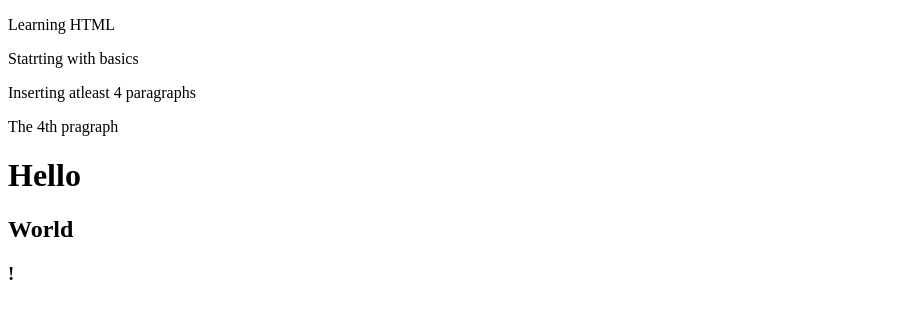
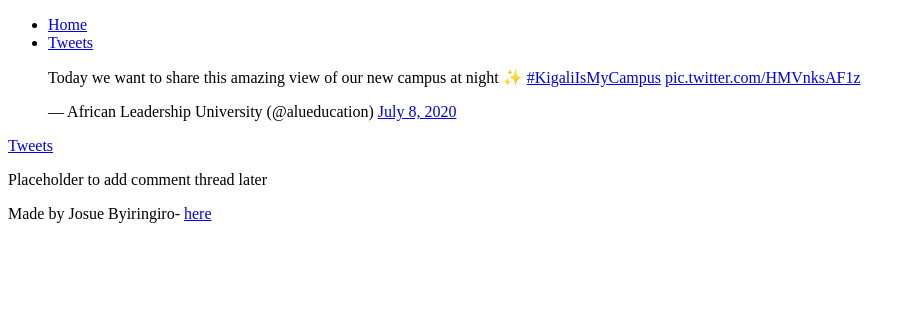
Before and after one commit to jbyiringiro/alu-web-development, a plain HTML site: page html_basic/tweets.html in a window 1280 px wide. Shown: the whole page, without its empty margins (0-916 px from the left). Drawn offline with Linux system fonts and the light colour scheme.

Commit message:
HTML basics

```diff
--- a/html_basic/tweets.html
+++ b/html_basic/tweets.html
@@ -1,17 +1,36 @@
 <!DOCTYPE html>
 <html lang="en">
-
-<head>
-    <meta charset="UTF-8">
+  <head>
+    <meta charset="UTF-8" />
+    <meta name="viewport" content="width=device-width, initial-scale=1.0" />
     <title>Learning HTML</title>
-</head>
-
-<body>
-    <p>Learning HTML</p>
-    <p>Statrting with basics</p>
-    <p>Inserting atleast 4 paragraphs</p>
-    <p>The 4th pragraph</p>
-    <h1>Hello</h1>
-    <h2>World</h2>
-    <h3>!</h3>
-    <a href="https://www.thecampus.rw/>
+  </head>
+  <body>
+    <header>
+      <ul>
+        <li><a href="alu-web-development/html_basic/index.html">Home</a></li>
+        <li><a href="alu-web-development/html_basic/tweets.html">Tweets</a></li>
+      </ul>
+    </header>
+    <main>
+       <article>
+         <blockquote class="twitter-tweet">
+           <p lang="en" dir="ltr">Today we want to share this amazing view of our new campus at night ✨
+              <a href="https://twitter.com/hashtag/KigaliIsMyCampus?src=hash&amp;ref_src=twsrc%5Etfw">#KigaliIsMyCampus</a>
+             <a href="https://t.co/HMVnksAF1z">pic.twitter.com/HMVnksAF1z</a></p>&mdash; African Leadership University (@alueducation) <a href="https://twitter.com/alueducation/status/1280919389890633730?ref_src=twsrc%5Etfw">July 8, 2020</a>
+         </blockquote>
+         <script async src="https://platform.twitter.com/widgets.js" charset="utf-8"></script>
+        <a href="alu-web-development/html_basic/tweets.html">Tweets</a>
+        </article>
+        <aside>
+              <p>Placeholder to add comment thread later</p>
+      </aside>
+      </main>
+    <footer>
+      <p>
+        Made by Josue Byiringiro-
+        <a href="https://youtu.be/mYyVX3cm1wA" target="_blank">here</a>
+      </p>
+    </footer>
+  </body>
+</html>
```
Also changed, not shown: html_basic/base_index.html (+1 -0 lines), html_basic/index.html (+26 -1 lines).
